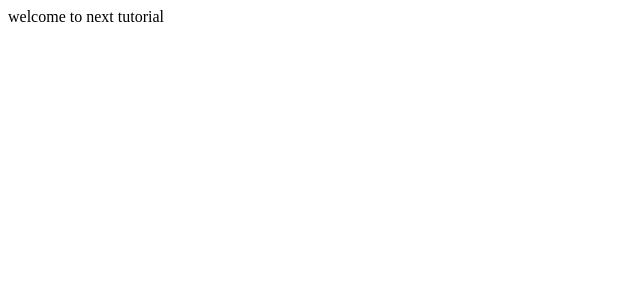
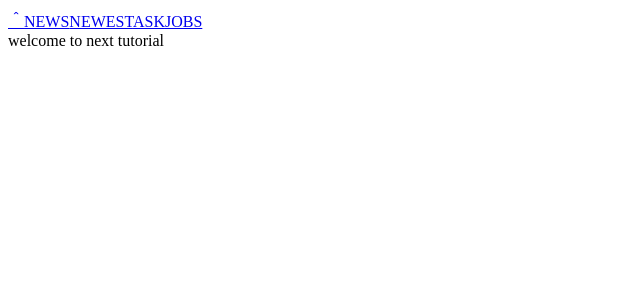
Before and after one commit to hyluo/next-kick-off, a Next.js app: page / in a window 1280 px wide. Shown: the top 300 px of the page, without its empty margins (0-640 px from the left). Built offline with nearby package versions, Linux system fonts and the light colour scheme.

Commit message:
add component pages and imoprt to index

```diff
--- /dev/null
+++ b/components/pages.js
@@ -0,0 +1,25 @@
+import Link from 'next/link'
+
+const Menu = ({href, label}) => (
+    <span>
+    <Link href= {href} ><a>{label}</a></Link>
+    </span>
+)
+
+export default ({children}) => (
+    <main>
+    <nav>
+        <Menu href={'/'} label= {'＾'} />
+        {
+            ['news', 'newest', 'ask', 'jobs'].map( m => (
+                <Menu
+                key = {m}
+                href = {`/${m}`}
+                label = {m.toUpperCase()}
+                />
+            ))
+        }
+    </nav>
+    <div> {children} </div>
+    </main>
+)
--- a/pages/index.js
+++ b/pages/index.js
@@ -1 +1,7 @@
-export default () => <div> welcome to next tutorial </div>;
+import Page from '../components/pages';
+
+export default () => (
+  <Page>
+    <div> welcome to next tutorial </div>
+  </Page>
+);
```
